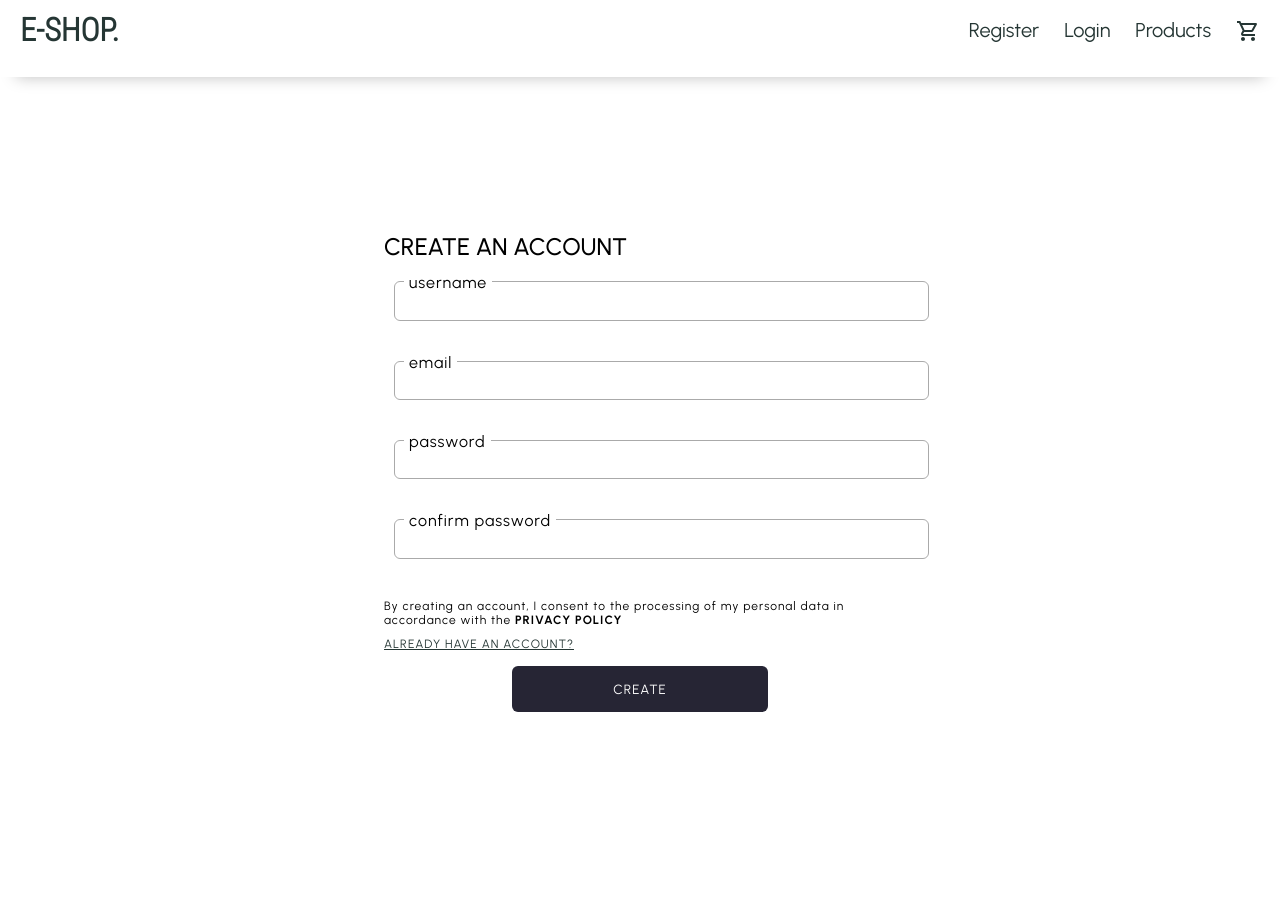
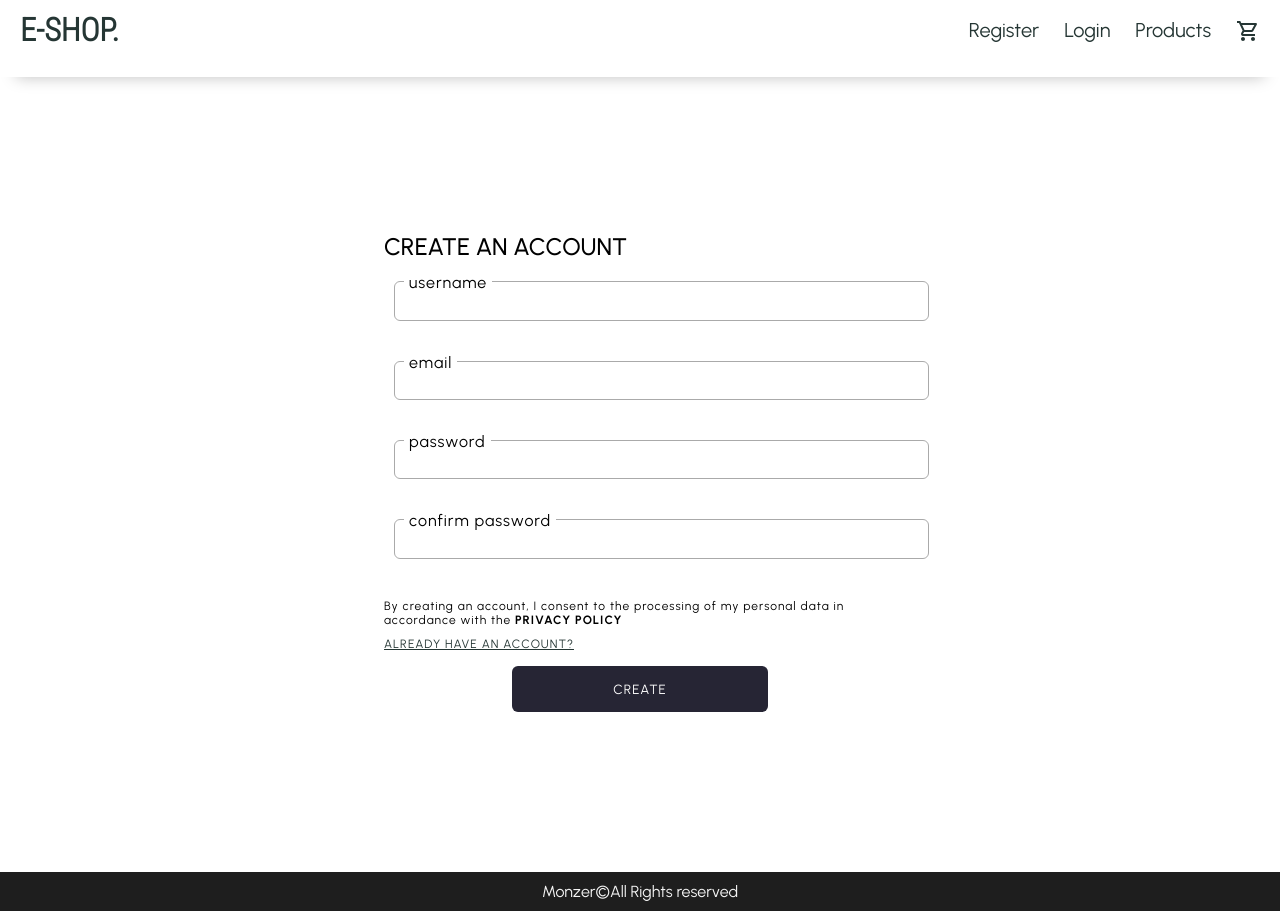
Before and after one commit to MonzerIdris/E-commerce, a React (Create React App) app in the folder my-app/: page /register in a window 1280 px wide. Before the commit the page ends 872 px from the top, so only its background shows below. Built offline with nearby package versions, Linux system fonts and the light colour scheme.

Commit message:
almost done

```diff
--- a/my-app/src/pages/Login.jsx
+++ b/my-app/src/pages/Login.jsx
@@ -13,8 +13,8 @@ import { motion } from 'framer-motion'
 
 
 const Container = styled.div`
-  width: 100vw;
-  height: 100vh;
+  min-width: 100vw;
+  min-height: 100vh;
   background-size: cover;
   display: flex;
   align-items: center;
--- a/my-app/src/pages/Register.jsx
+++ b/my-app/src/pages/Register.jsx
@@ -10,12 +10,13 @@ import { UserContext } from '../Context';
 // import { publicRequest } from '../requestMethods';
 import { mobile } from '../responsive';
 import { motion } from 'framer-motion'
+import Footer from '../components/Footer';
 
 
 
 const Container = styled.div`
-  width: 100vw;
-  height: 100vh;
+  min-width: 100vw;
+  min-height: 100vh;
   background-size: cover;
   display: flex;
   align-items: center;
@@ -291,6 +292,7 @@ function Register() {
           </Form>
         </Wrapper>
       </Container>
+      <Footer/>
     </motion.div>
   )
 }
```
